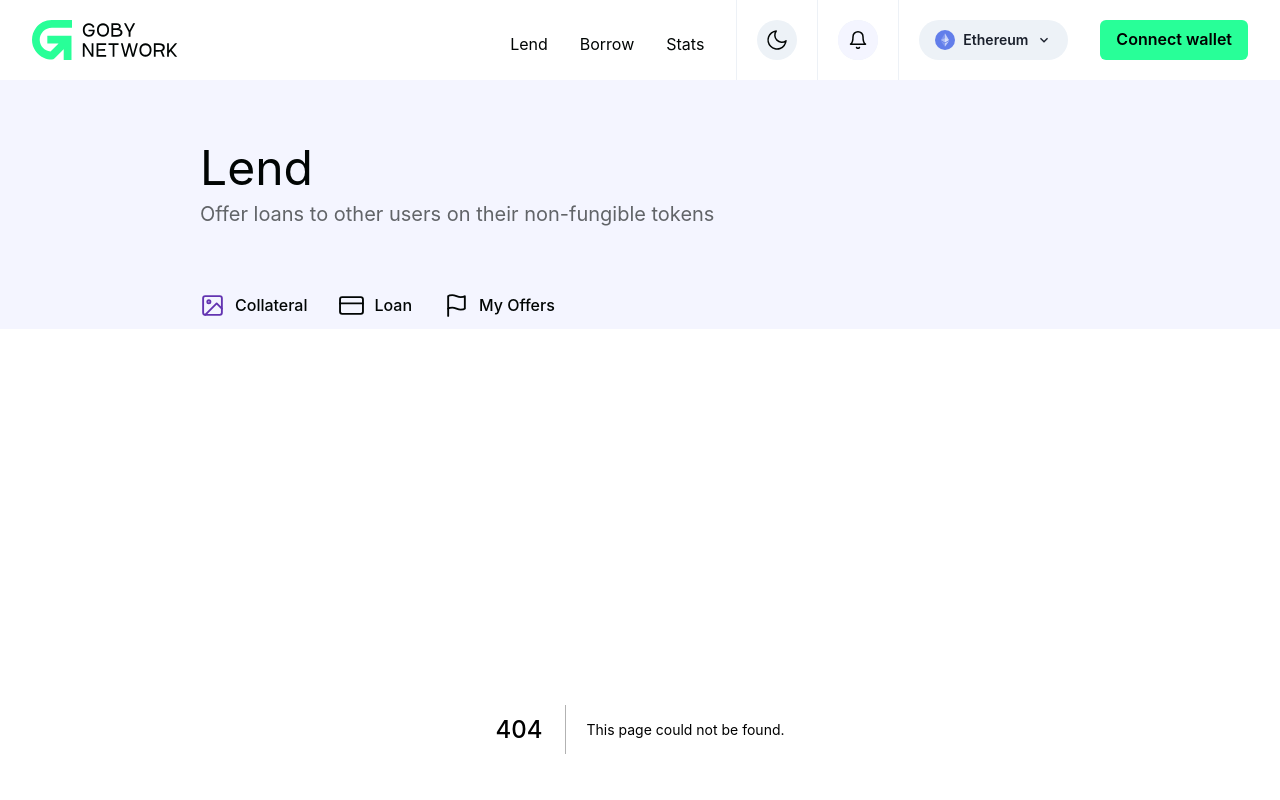
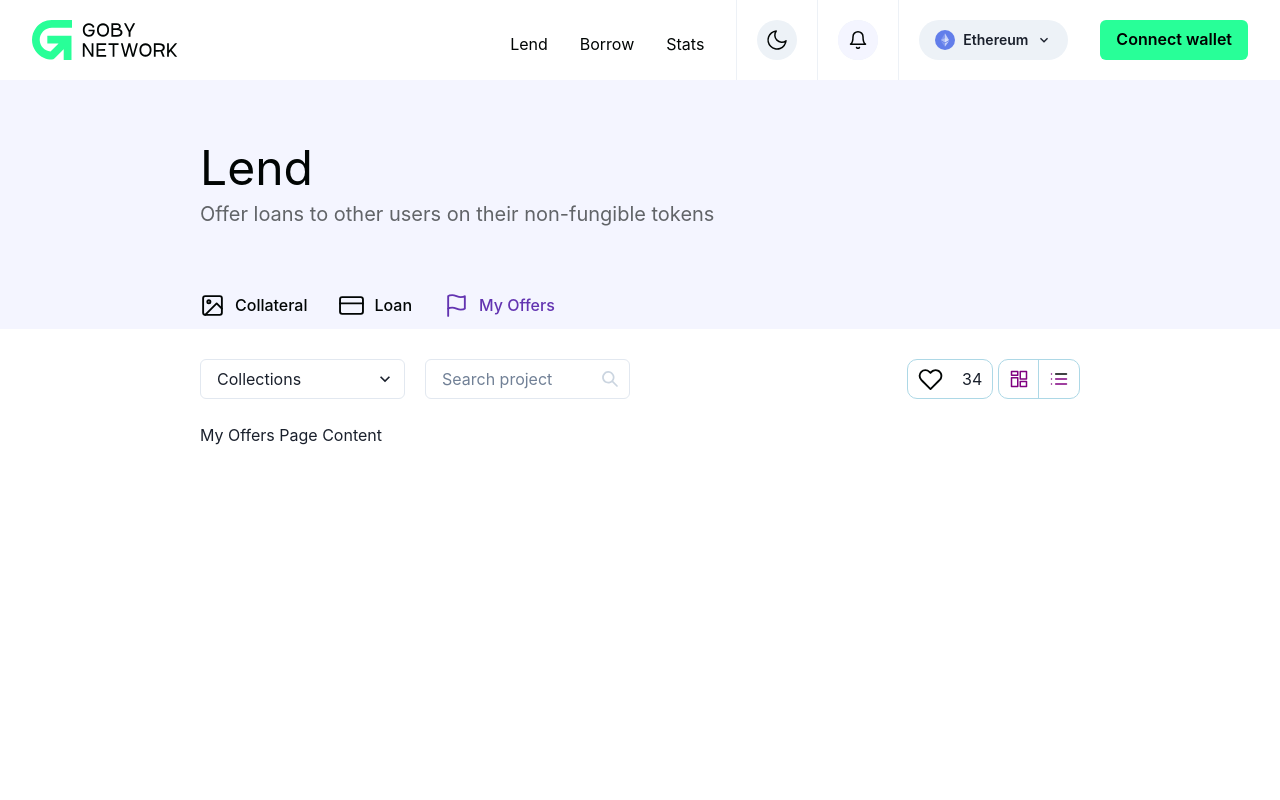
Before and after one commit to paurock/goby, a Next.js app: page /MyOffers in a window 1280 px wide. Before the commit this address had no page. Shown: the top 800 px of the page. Built offline with nearby package versions, Linux system fonts and the light colour scheme.

Commit message:
links mechanics process

```diff
--- a/src/components/sections/title-section/TabsComponent.tsx
+++ b/src/components/sections/title-section/TabsComponent.tsx
@@ -1,10 +1,11 @@
-import { Icon, ColorMode, Flex } from "@chakra-ui/react";
+import { Icon, ColorMode, Flex, Text } from "@chakra-ui/react";
 import { useState } from "react";
 import { motion } from "framer-motion";
 import { TabContent } from "components/Tabcontent";
 import { svgProps } from "components/types";
 import Toolbar from "../../Toolbar";
 import NextLink from "next/link";
+import { useRouter } from "next/router";
 
 /////////////////SVG ICONS///////////////////////
 //Collateral Icon
@@ -108,7 +109,8 @@ type TabsCompType = {
 };
 
 export const TabsComponent = ({ text, colorMode }: TabsCompType) => {
-  const [isHover, setIsHover] = useState(0);
+  const [isHover, setIsHover] = useState(-1);
+  const router = useRouter();
 
   const modeColorSelector = () => {
     return colorMode === "light" ? "purple" : "green";
@@ -138,23 +140,34 @@ export const TabsComponent = ({ text, colorMode }: TabsCompType) => {
             }}
             whileHover={showBottomBorder()}
             onMouseEnter={() => setIsHover(i)}
-            onMouseLeave={() => setIsHover(0)}
+            onMouseLeave={() => setIsHover(-1)}
           >
-            <Flex
-              key={i}
-              sx={tabStyle}
-              _selected={{ color: modeColorSelector() }}
-            >
+            <Flex key={i} sx={tabStyle}>
               <Icon
                 key={i}
                 as={tab.icon}
                 w="25px"
                 h="25px"
                 mr="10px"
-                _hover={{ color: "purple" }}
-                stroke={isHover === i ? modeColorSelector() : text}
+                stroke={
+                  isHover === i ||
+                  router.pathname.replace(/\s+/g, "") ==
+                    `/${tab.name}`.replace(/\s+/g, "")
+                    ? modeColorSelector()
+                    : text
+                }
               />
-              <NextLink href={`/${tab.name}`}>{tab.name}</NextLink>
+
+              {router.pathname.replace(/\s+/g, "") ==
+              `/${tab.name}`.replace(/\s+/g, "") ? (
+                <NextLink href={`/${tab.name}`.replace(/\s+/g, "")}>
+                  <Text sx={{ color: modeColorSelector() }}> {tab.name}</Text>
+                </NextLink>
+              ) : (
+                <NextLink href={`/${tab.name}`.replace(/\s+/g, "")}>
+                  {tab.name}
+                </NextLink>
+              )}
             </Flex>
           </motion.div>
         ))}
--- a/src/pages/My%20Offers.tsx
+++ b/src/pages/MyOffers.tsx
@@ -21,14 +21,9 @@ const MyOffers: NextPage = () => {
           gap="5"
           mt="24px"
           mx={["16px", "16px", "16px", "80px", "80px", "195px"]}
+          minH="50vh"
         >
-          <Img src={image1.src} w="full" h="229px"></Img>
-          <Img src={image1.src} w="full" h="229px"></Img>
-          <Img src={imgage2.src} w="full" h="319px"></Img>
-          <Img src={image1.src} w="full" h="229px"></Img>
-          <Img src={imgage2.src} w="full" h="319px"></Img>
-          <Img src={image1.src} w="full" h="229px"></Img>
-          <Img src={imgage2.src} w="full" h="319px"></Img>
+          My Offers Page Content
         </Grid>
       </Flex>
     </>
```
Also changed, not shown: src/pages/Loan.tsx (+2 -7 lines).
